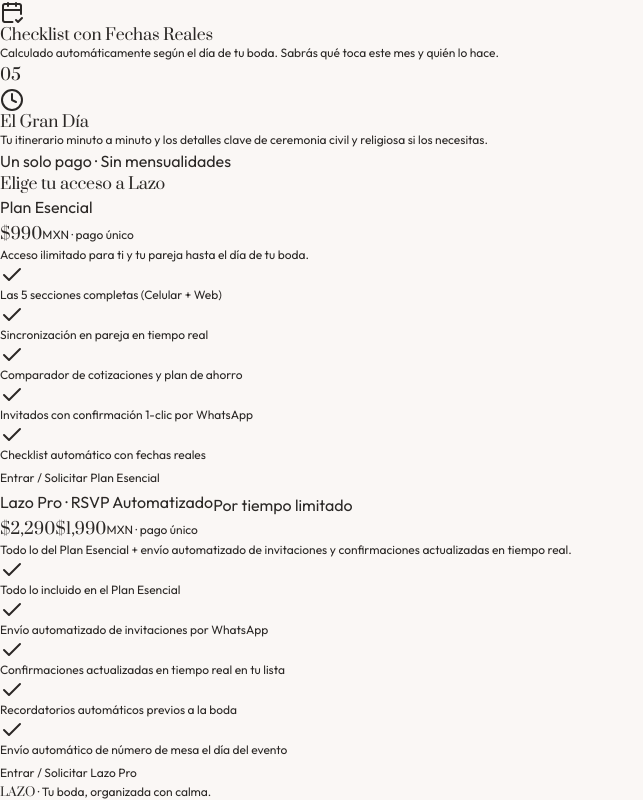
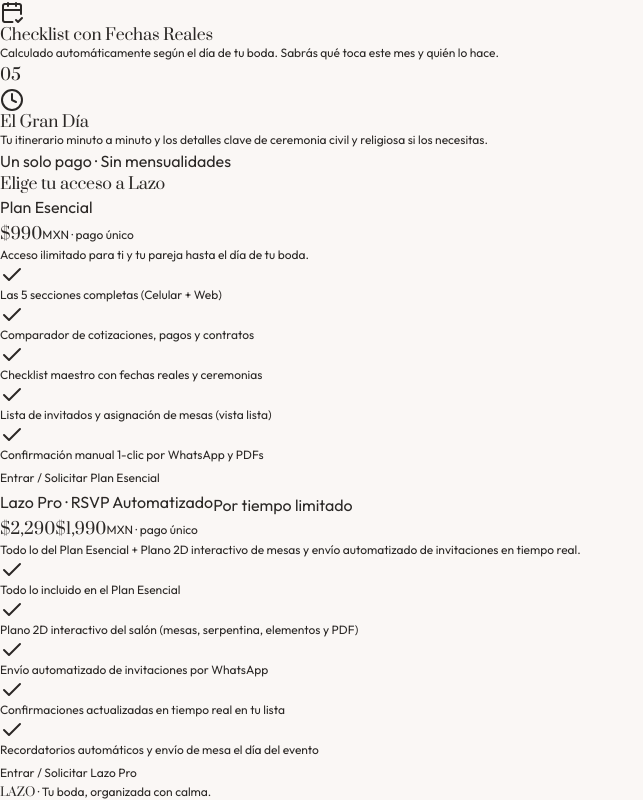
Before and after one commit to olivoscarlette/lazo-vlb-studio, a React (Vite) app in the folder client/: page / in a window 1280 px wide. Shown: the part 1038-1838 px from the top of the page, without its empty margins (0-643 px from the left). Built offline with nearby package versions, Linux system fonts and the light colour scheme; no server answers.

Commit message:
feat: gate 2D floor plan to Lazo Pro (,990) & VLB clients; Plan Esencial () uses list-view tables

```diff
--- a/client/src/novios/components/LandingPage.tsx
+++ b/client/src/novios/components/LandingPage.tsx
@@ -188,10 +188,10 @@ export const LandingPage: React.FC<LandingPageProps> = ({ onOpenLogin }) => {
               <ul className="mt-6 space-y-2.5 text-xs text-[#5A524C]">
                 {[
                   'Las 5 secciones completas (Celular + Web)',
-                  'Sincronización en pareja en tiempo real',
-                  'Comparador de cotizaciones y plan de ahorro',
-                  'Invitados con confirmación 1-clic por WhatsApp',
-                  'Checklist automático con fechas reales'
+                  'Comparador de cotizaciones, pagos y contratos',
+                  'Checklist maestro con fechas reales y ceremonias',
+                  'Lista de invitados y asignación de mesas (vista lista)',
+                  'Confirmación manual 1-clic por WhatsApp y PDFs'
                 ].map(f => (
                   <li key={f} className="flex items-center gap-2">
                     <Check className="w-3.5 h-3.5 text-[#577355] shrink-0" />
@@ -227,16 +227,16 @@ export const LandingPage: React.FC<LandingPageProps> = ({ onOpenLogin }) => {
                 <span className="text-xs text-white/60">MXN · pago único</span>
               </div>
               <p className="text-xs text-white/70 mt-2 font-light">
-                Todo lo del Plan Esencial + envío automatizado de invitaciones y confirmaciones actualizadas en tiempo real.
+                Todo lo del Plan Esencial + Plano 2D interactivo de mesas y envío automatizado de invitaciones en tiempo real.
               </p>
 
               <ul className="mt-6 space-y-2.5 text-xs text-white/85">
                 {[
                   'Todo lo incluido en el Plan Esencial',
+                  'Plano 2D interactivo del salón (mesas, serpentina, elementos y PDF)',
                   'Envío automatizado de invitaciones por WhatsApp',
                   'Confirmaciones actualizadas en tiempo real en tu lista',
-                  'Recordatorios automáticos previos a la boda',
-                  'Envío automático de número de mesa el día del evento'
+                  'Recordatorios automáticos y envío de mesa el día del evento'
                 ].map(f => (
                   <li key={f} className="flex items-center gap-2">
                     <Check className="w-3.5 h-3.5 text-[#C48B81] shrink-0" />
--- a/client/src/novios/context/WeddingContext.tsx
+++ b/client/src/novios/context/WeddingContext.tsx
@@ -31,6 +31,7 @@ export interface WeddingFlags {
   isAdmin: boolean;
   isVirtualNovios: boolean;
   hasWhatsappRsvp: boolean;
+  hasLayout2d: boolean;
   packageType: string;
 }
 
@@ -347,6 +348,7 @@ export const WeddingProvider: React.FC<{ children: React.ReactNode }> = ({ child
       isAdmin,
       isVirtualNovios,
       hasWhatsappRsvp: Boolean((currentWedding as any)?.has_whatsapp_rsvp),
+      hasLayout2d: Boolean((currentWedding as any)?.has_layout_2d),
       packageType: pkg
     };
   });
@@ -382,6 +384,7 @@ export const WeddingProvider: React.FC<{ children: React.ReactNode }> = ({ child
           isAdmin,
           isVirtualNovios,
           hasWhatsappRsvp: Boolean(data.wedding?.has_whatsapp_rsvp),
+          hasLayout2d: Boolean(data.wedding?.has_layout_2d),
           packageType: pkg
         });
         // ALWAYS hydrate operational tables live from SQLite so Admin <-> Novios stay 100% in sync!
--- a/client/src/novios/views/GuestsView.tsx
+++ b/client/src/novios/views/GuestsView.tsx
@@ -1,5 +1,5 @@
 import React, { useState } from 'react';
-import { Plus, MessageSquare, Trash2, Search, Users, Armchair, Map, LayoutList, Download } from 'lucide-react';
+import { Plus, MessageSquare, Trash2, Search, Users, Armchair, Map, LayoutList, Download, Lock } from 'lucide-react';
 import { useWedding } from '../context/WeddingContext';
 import { FloorElement, GuestItem, GuestStatus, TableItem } from '../types/lazo';
 import { Modal } from '../components/Modal';
@@ -8,8 +8,9 @@ import { exportFloorPlanPdf, exportGuestsPdf } from '../utils/pdfExport';
 
 export const GuestsView: React.FC<{ initialSubTab?: 'lista' | 'mesas' }> = ({ initialSubTab }) => {
   const { wedding, flags, updateWedding } = useWedding();
+  const canUseLayout2D = flags.isAdmin || !flags.isVirtualNovios || flags.hasLayout2d || flags.hasWhatsappRsvp;
   const [subTab, setSubTab] = useState<'lista' | 'mesas'>(initialSubTab || 'lista');
-  const [tablesView, setTablesView] = useState<'plano' | 'tarjetas'>('plano');
+  const [tablesView, setTablesView] = useState<'plano' | 'tarjetas'>(canUseLayout2D ? 'plano' : 'tarjetas');
   const [statusFilter, setStatusFilter] = useState<'TODOS' | GuestStatus>('TODOS');
   const [search, setSearch] = useState('');
 
@@ -281,6 +282,7 @@ export const GuestsView: React.FC<{ initialSubTab?: 'lista' | 'mesas' }> = ({ in
         <div className="flex items-center gap-2">
           {subTab === 'mesas' ? (
             <>
+              {canUseLayout2D && (
                 <button
                   type="button"
                   onClick={() => exportFloorPlanPdf(profile, tables, guests, defaultFloorElements)}
@@ -290,6 +292,7 @@ export const GuestsView: React.FC<{ initialSubTab?: 'lista' | 'mesas' }> = ({ in
                   <Download className="w-3.5 h-3.5 text-[#C48B81]" />
                   <span>PDF Plano</span>
                 </button>
+              )}
               <button
                 type="button"
                 onClick={() => setShowTableModal(true)}
@@ -508,7 +511,7 @@ export const GuestsView: React.FC<{ initialSubTab?: 'lista' | 'mesas' }> = ({ in
                   tablesView === 'plano' ? 'bg-[#2B2826] text-white' : 'text-[#7D6F6B] hover:text-[#2B2826]'
                 }`}
               >
-                <Map className="w-3.5 h-3.5" />
+                {canUseLayout2D ? <Map className="w-3.5 h-3.5" /> : <Lock className="w-3 h-3 text-[#C48B81]" />}
                 <span>Plano 2D</span>
               </button>
               <button
@@ -524,7 +527,27 @@ export const GuestsView: React.FC<{ initialSubTab?: 'lista' | 'mesas' }> = ({ in
             </div>
           </div>
 
-          {tablesView === 'plano' ? (
+          {tablesView === 'plano' && !canUseLayout2D ? (
+            <div className="bg-white rounded-3xl p-10 text-center border border-[#EFE8E1] shadow-2xs space-y-3">
+              <div className="w-12 h-12 rounded-full bg-[#FAF8F5] border border-[#EFE8E1] flex items-center justify-center mx-auto text-[#C48B81]">
+                <Lock className="w-5 h-5" />
+              </div>
+              <span className="text-[10px] uppercase tracking-[0.2em] font-semibold text-[#C48B81] block">
+                Exclusivo Lazo Pro
+              </span>
+              <h3 className="font-editorial text-2xl text-[#2B2826]">Plano 2D Interactivo de Mesas</h3>
+              <p className="text-xs text-[#8A7E72] max-w-md mx-auto font-light leading-relaxed">
+                Diseña tu salón en 2D con mesas redondas, imperiales y serpentina, pista de baile, alberca y elementos a escala, además de envío automatizado de invitaciones por WhatsApp.
+              </p>
+              <button
+                type="button"
+                onClick={() => setTablesView('tarjetas')}
+                className="inline-flex items-center gap-1.5 px-5 py-2.5 rounded-full bg-[#FAF8F5] hover:bg-[#EFE8E1] text-[#2B2826] border border-[#EFE8E1] text-xs font-medium cursor-pointer"
+              >
+                <span>Volver a Vista Lista</span>
+              </button>
+            </div>
+          ) : tablesView === 'plano' ? (
             <SeatingCanvas2D
               tables={tables}
               guests={guests}
```
Also changed, not shown: 1 other file (tests, documents, lock files or other folders). Lines whose indentation alone changed are shown as unchanged.
